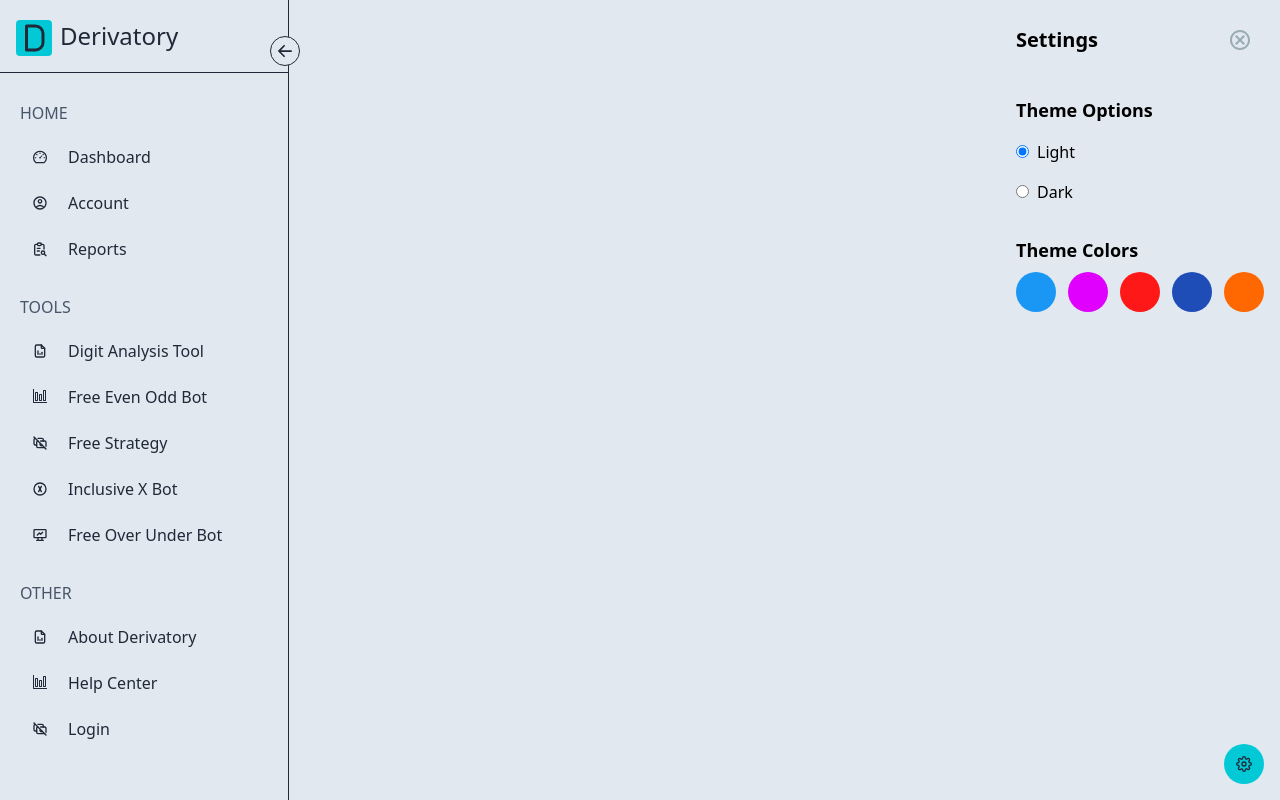
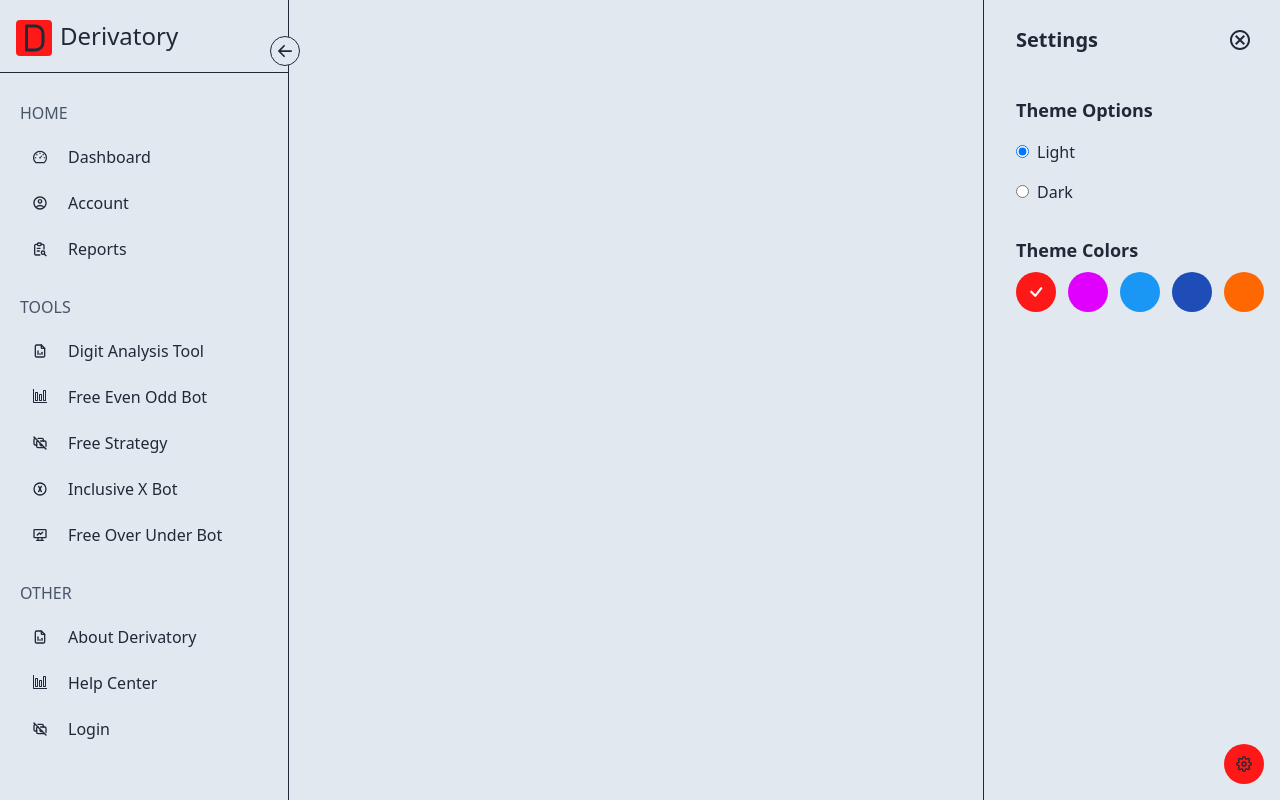
Before and after one commit to ALVIN02-ui/Derivatory-Frontend, a React (Vite) app: page / in a window 1280 px wide. Both pictures are taken after a click on the button 1244 px from the left and 764 px from the top of the page. Built offline with nearby package versions, Linux system fonts and the light colour scheme.

Commit message:
Theme settings 100%

```diff
--- a/src/components/ThemeSettings.jsx
+++ b/src/components/ThemeSettings.jsx
@@ -11,14 +11,14 @@
 
   return (
     <div className="bg-half-transparent w-screen fixed nav-item top-0 right-0">
-      <div className="float-right h-screen dark:text-gray-200 bg-slate-200 dark:bg-slate-900 w-400">
+      <div className={`float-right h-screen w-400 ${currentMode === 'Dark' ? 'dark bg-slate-900 text-white border-white': 'bg-slate-200 text-gray-800 border-slate-800'} border-l`}>
         <div className="flex justify-between items-center p-4 ml-4">
           <p className="font-semibold text-xl">Settings</p>
           <button
             type="button"
             onClick={() => setThemeSettings(false)}
-            style={{ color: "rgb(153, 171, 180)", borderRadius: "50%" }}
-            className="text-2xl p-3 hover:drop-shadow-xl hover:bg-light-gray"
+            style={{ borderRadius: "50%" }}
+            className={`text-2xl p-3 hover:drop-shadow-xl hover:bg-light-gray ${currentMode === 'Dark' ? 'dark  text-white': 'text-gray-800'}`}
           >
             <MdOutlineCancel />
           </button>
--- a/src/contexts/ContextProvider.jsx
+++ b/src/contexts/ContextProvider.jsx
@@ -5,7 +5,7 @@
 export const ContextProvider = ({ children }) => {
   const [open, setOpen] = useState(true);
   const [screenSize, setScreenSize] = useState(undefined);
-  const [currentColor, setCurrentColor] = useState("#03C9D7");
+  const [currentColor, setCurrentColor] = useState("#FF1818");
   const [currentMode, setCurrentMode] = useState("Light");
   const [themeSettings, setThemeSettings] = useState(false);
 
--- a/src/nav/links.jsx
+++ b/src/nav/links.jsx
@@ -71,16 +71,16 @@
 
 export const themeColors = [
     {
-        name: 'blue-theme',
-        color: '#1A97F5',
+        name: 'red-theme',
+        color: '#FF1818',
     },
     {
         name: 'purple-theme',
         color: '#DF00FE',
     },
     {
-        name: 'red-theme',
-        color: '#FF1818',
+        name: 'blue-theme',
+        color: '#1A97F5',
     },
     {
         name: 'indigo-theme',
```
